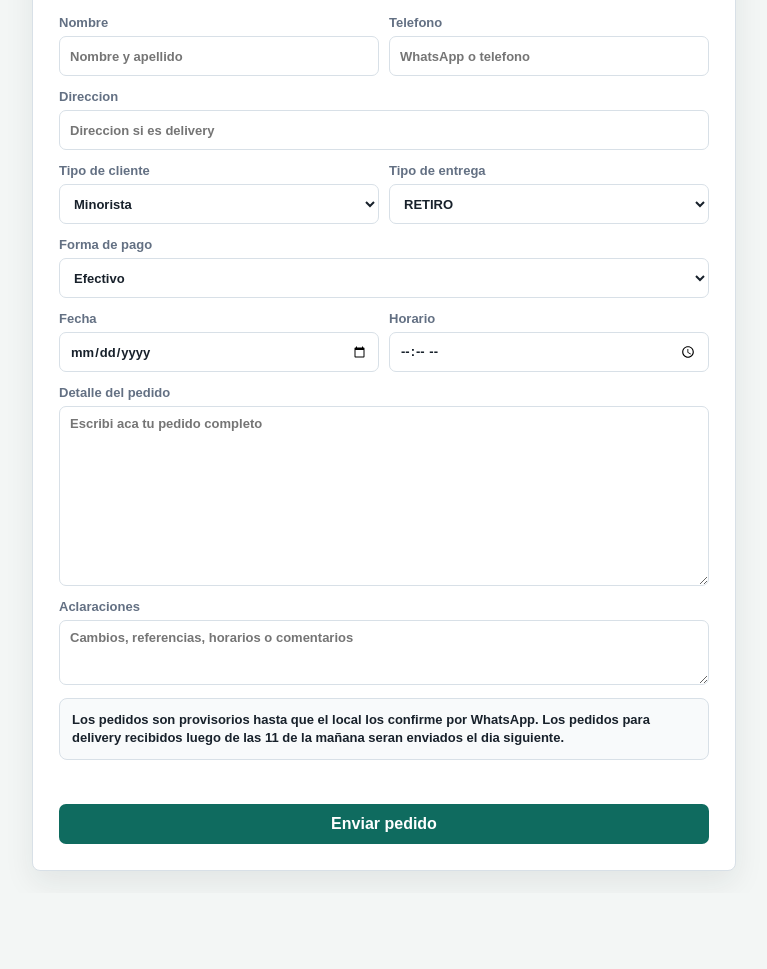
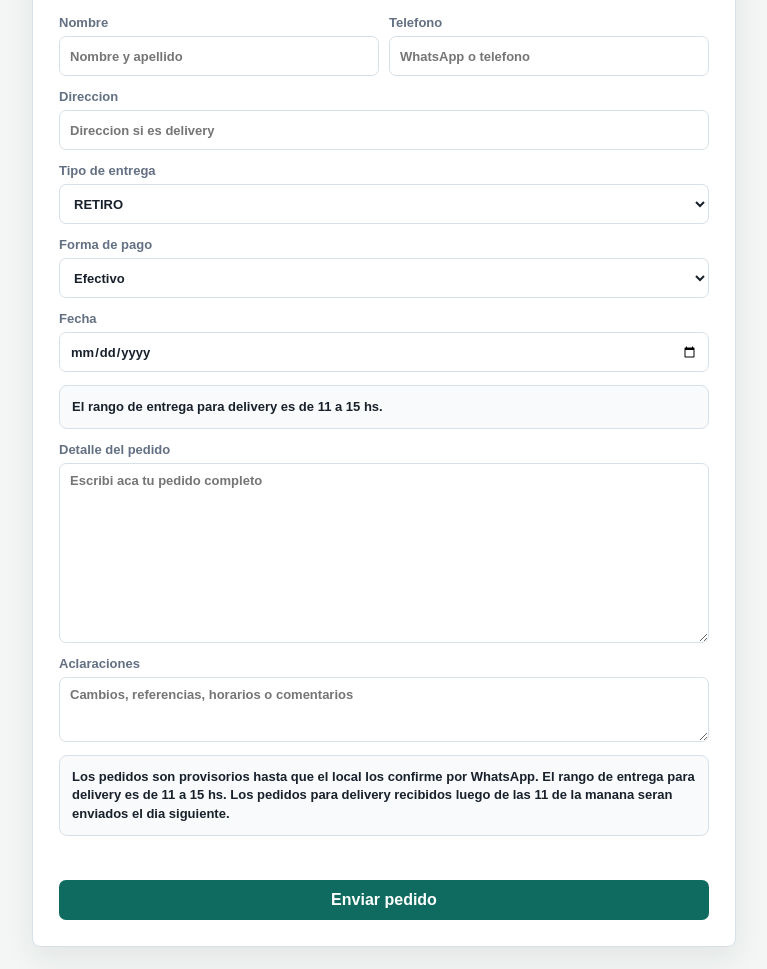
Before and after one commit to jspinelli90/app-pedidos, a website: page public/cliente.html in a window 1280 px wide. Shown: the part 119-1088 px from the top of the page, without its empty margins (256-1023 px from the left). Before the commit the page ends 1012 px from the top, so only its background shows below. Drawn offline with Linux system fonts and the light colour scheme.

Commit message:
Update cliente.html

```diff
--- a/public/cliente.html
+++ b/public/cliente.html
@@ -28,20 +28,12 @@
             <input id="clientAddress" autocomplete="street-address" placeholder="Direccion si es delivery">
           </label>
 
-          <div class="grid two">
-            <label>Tipo de cliente
-              <select id="clientSaleType">
-                <option>Minorista</option>
-                <option>Mayorista</option>
-              </select>
-            </label>
           <label>Tipo de entrega
             <select id="clientDeliveryType">
               <option>RETIRO</option>
               <option>DELIVERY</option>
             </select>
           </label>
-          </div>
 
           <label>Forma de pago
             <select id="clientPayment">
@@ -52,13 +44,12 @@
             </select>
           </label>
 
-          <div class="grid two">
           <label>Fecha
             <input id="clientPrepDate" type="date" required>
           </label>
-            <label>Horario
-              <input id="clientScheduledTime" type="time">
-            </label>
+
+          <div class="client-notice">
+            El rango de entrega para delivery es de 11 a 15 hs.
           </div>
 
           <label>Detalle del pedido
@@ -70,7 +61,7 @@
           </label>
 
           <div class="client-notice">
-            Los pedidos son provisorios hasta que el local los confirme por WhatsApp. Los pedidos para delivery recibidos luego de las 11 de la mañana seran enviados el dia siguiente.
+            Los pedidos son provisorios hasta que el local los confirme por WhatsApp. El rango de entrega para delivery es de 11 a 15 hs. Los pedidos para delivery recibidos luego de las 11 de la manana seran enviados el dia siguiente.
           </div>
 
           <p id="clientMessage" class="message" role="status"></p>
```
Lines whose indentation alone changed are shown as unchanged.
